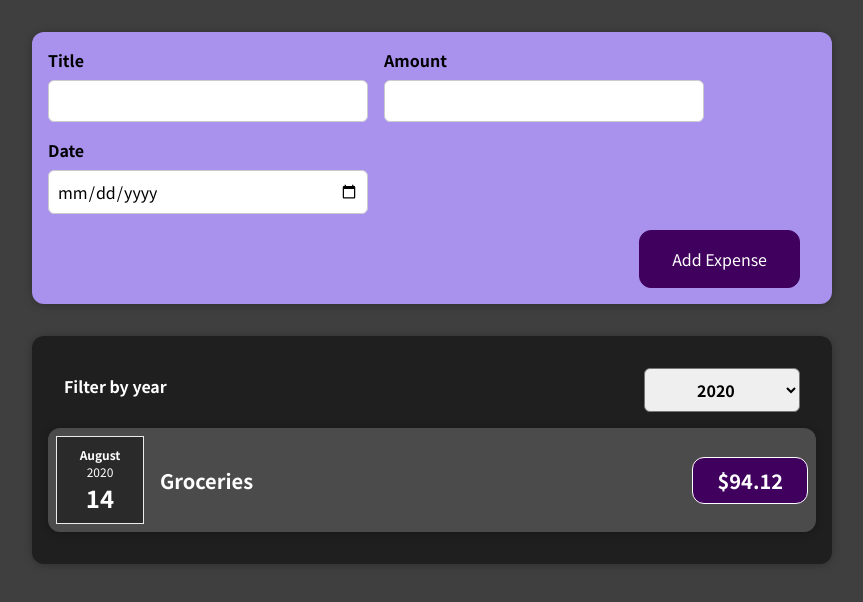
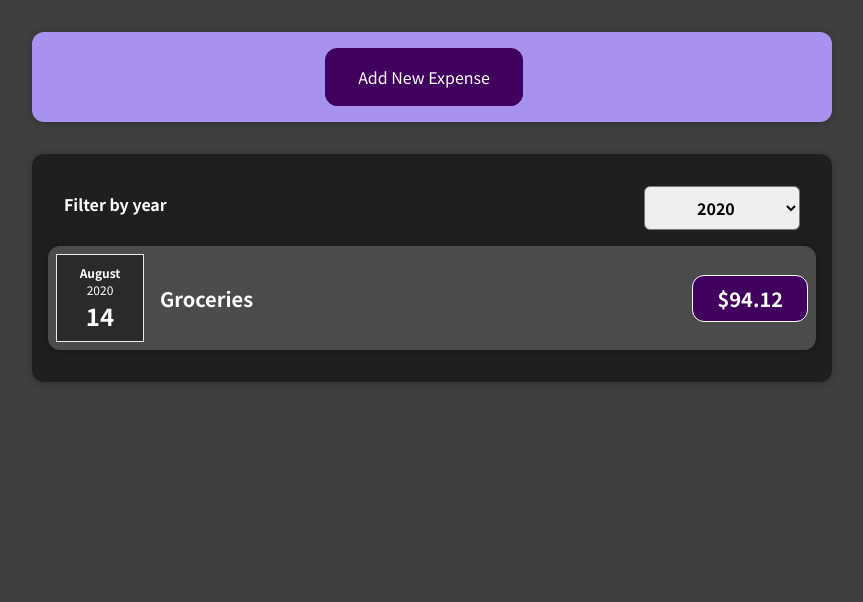
Before and after one commit to GururajChadaga/expense-tracker, a React (Create React App) app: page / in a window 1280 px wide. Shown: the top 602 px of the page, without its empty margins (208-1071 px from the left). Built offline with nearby package versions, Linux system fonts and the light colour scheme.

Commit message:
Conditional rendering of 'Add New Expense' or 'ExpenseForm

```diff
--- a/src/components/NewExpense/ExpenseForm.js
+++ b/src/components/NewExpense/ExpenseForm.js
@@ -25,7 +25,7 @@
       amount: enteredAmount,
       date: new Date(enteredDate),
     };
-    props.onSaveExpenseDate(expenseData);
+    props.onSaveExpenseData(expenseData);
     setEnteredTitle('');
     setEnteredAmount('');
     setEnteredDate('');
@@ -67,6 +67,9 @@
         </div>
       </div>
       <div className='new-expense__actions'>
+        <button type='button' onClick={props.onCancel}>
+          Cancel
+        </button>
         <button type='submit'>Add Expense</button>
       </div>
     </form>
--- a/src/components/NewExpense/NewExpense.js
+++ b/src/components/NewExpense/NewExpense.js
@@ -1,17 +1,30 @@
 import ExpenseForm from './ExpenseForm';
 import './NewExpense.css';
+import { useState } from 'react';
 
 const NewExpense = (props) => {
+  const [isEditing, setIsEditing] = useState(false);
+
   const saveExpenseDataHandler = (enteredExpense) => {
     const expense = {
       ...enteredExpense,
       id: Math.random().toString(),
     };
     props.onAddExpense(expense);
+    setIsEditing(false);
+  };
+
+  const startEditingHandler = () => {
+    setIsEditing(true);
+  };
+
+  const stopEditingHandler = () => {
+    setIsEditing(false);
   };
   return (
     <div className='new-expense'>
-      <ExpenseForm onSaveExpenseDate={saveExpenseDataHandler} />
+      {!isEditing && <button onClick={startEditingHandler}>Add New Expense</button>}
+      {isEditing && <ExpenseForm onSaveExpenseData={saveExpenseDataHandler} onCancel={stopEditingHandler}/>}
     </div>
   );
 };
```
